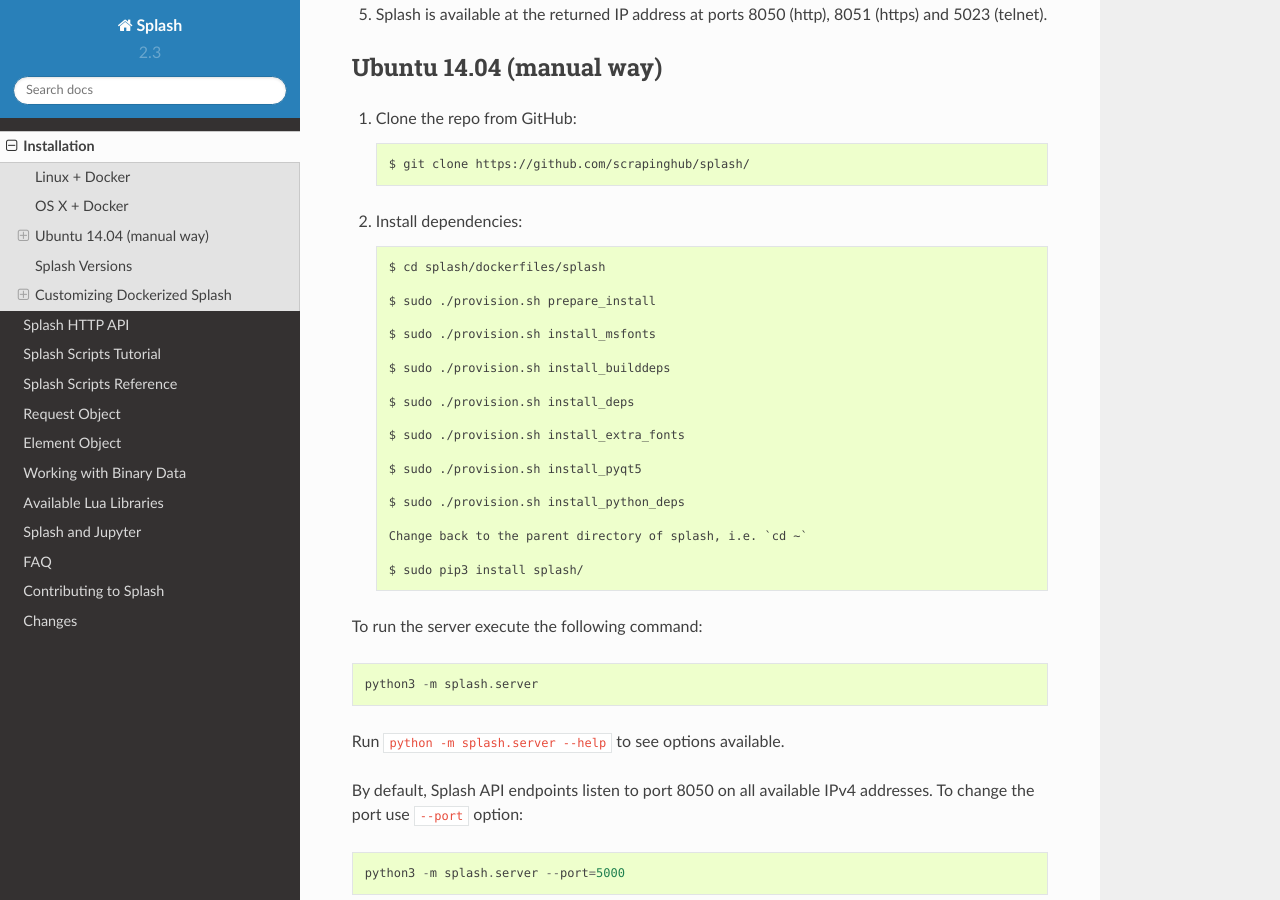
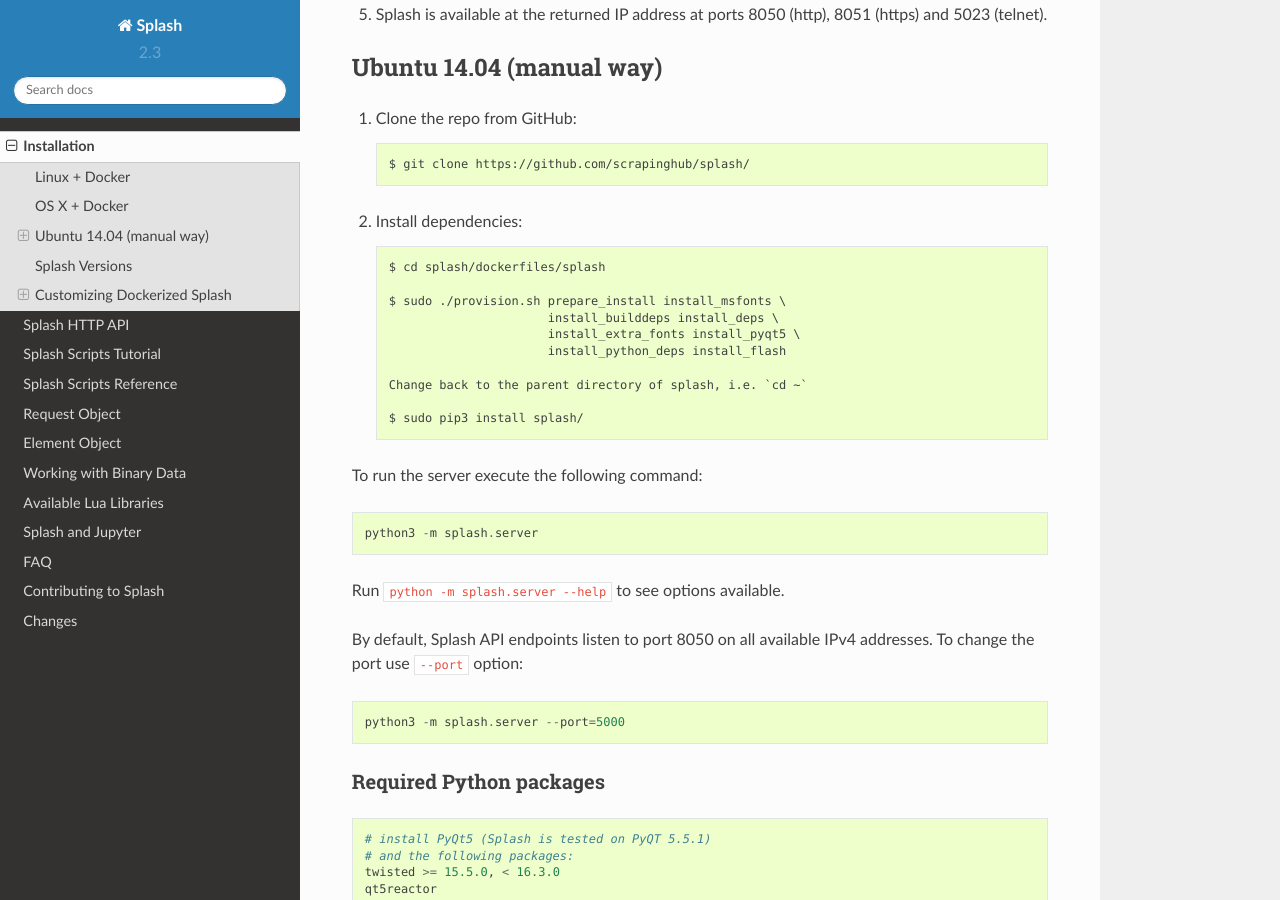
Before and after one commit to scrapinghub/splash, a Sphinx documentation site: the page built from docs/install.rst, in a window 1280 px wide and 900 px high, scrolled down 1092 px. Built offline with Sphinx 7.4.7 and the Read the Docs theme 2.0.0, drawn with Linux system fonts in a browser that asks for light colours; pages that are not in the unit, such as notebooks, are missing from menus.

Commit message:
More concise install instructions

```diff
--- a/docs/install.rst
+++ b/docs/install.rst
@@ -64,19 +64,10 @@
 
         $ cd splash/dockerfiles/splash
 
-        $ sudo ./provision.sh prepare_install
-
-        $ sudo ./provision.sh install_msfonts
-
-        $ sudo ./provision.sh install_builddeps
-
-        $ sudo ./provision.sh install_deps
-
-        $ sudo ./provision.sh install_extra_fonts
-
-        $ sudo ./provision.sh install_pyqt5
-
-        $ sudo ./provision.sh install_python_deps
+        $ sudo ./provision.sh prepare_install install_msfonts \
+                              install_builddeps install_deps \
+                              install_extra_fonts install_pyqt5 \
+                              install_python_deps install_flash
 
         Change back to the parent directory of splash, i.e. `cd ~`
 
```
